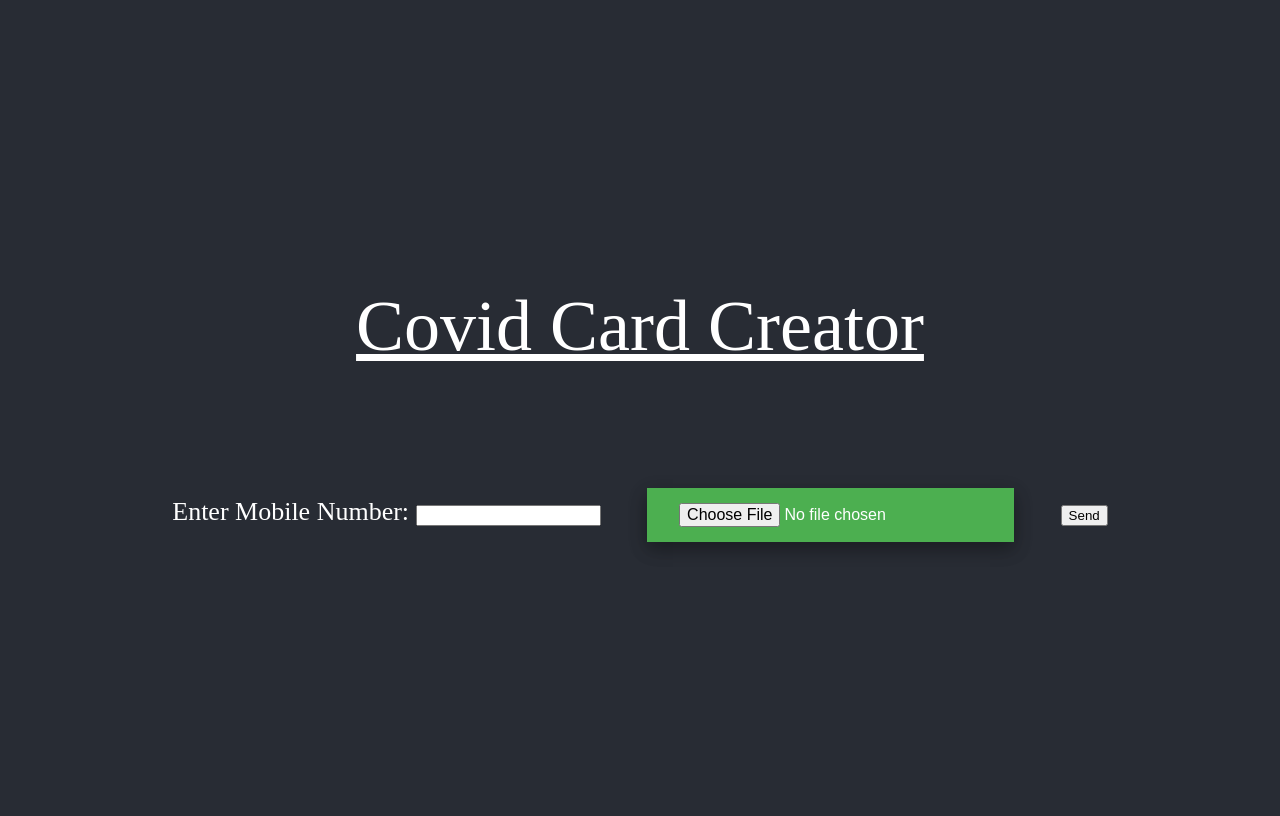
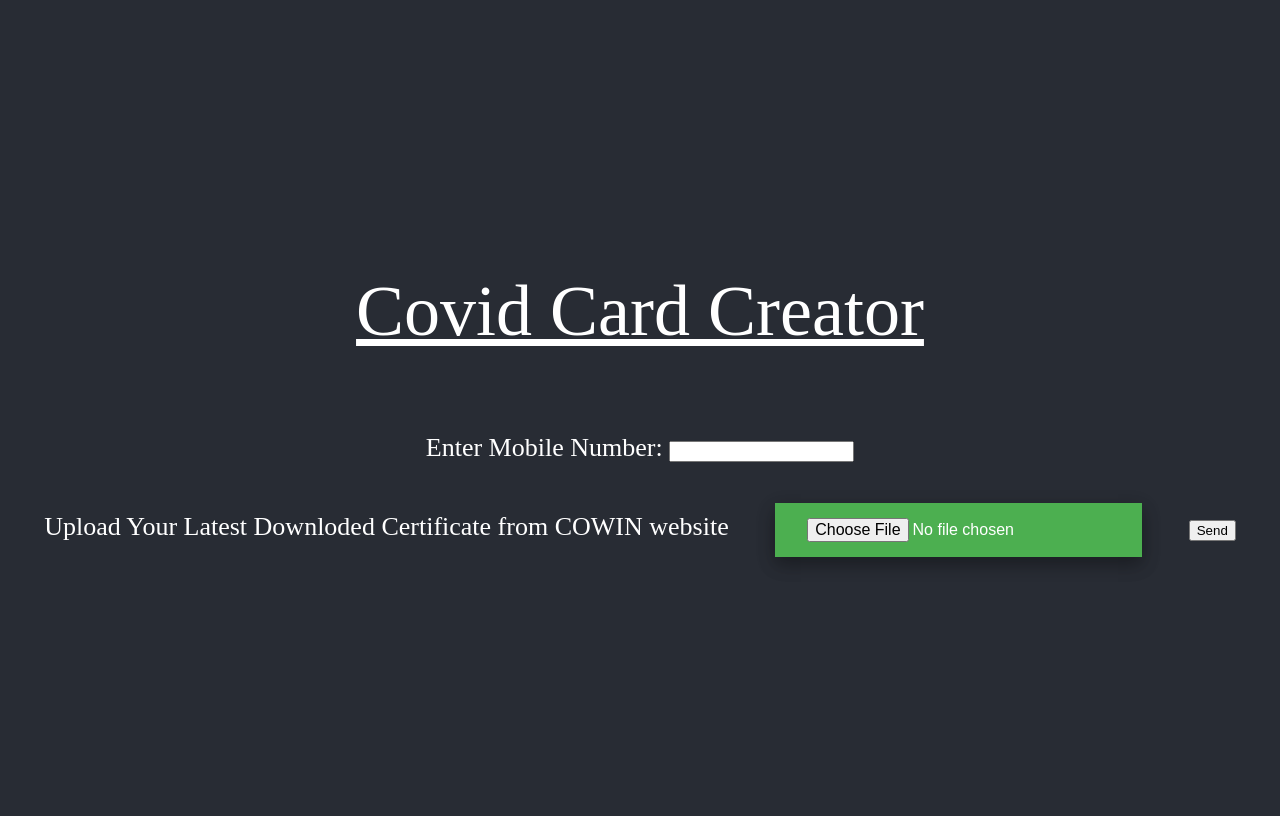
Before and after one commit to sanheensethi/COVID_CARD_GENERATOR, a Flask app: page / in a window 1280 px wide. Run offline with Flask 2, Linux system fonts and the light colour scheme.

Commit message:
Update index.html

```diff
--- a/templates/index.html
+++ b/templates/index.html
@@ -23,6 +23,8 @@
         <form action="/generate" method = "POST" enctype = "multipart/form-data">
           <label>Enter Mobile Number: </label>
           <input id="username" type="number" name="username">
+		<br>
+		<label>Upload Your Latest Downloded Certificate from COWIN website</label>
           <input id="imageinput" type="file" name="image">
           <button name="send" id = "sendbutton">Send</button>
         </form>
```
